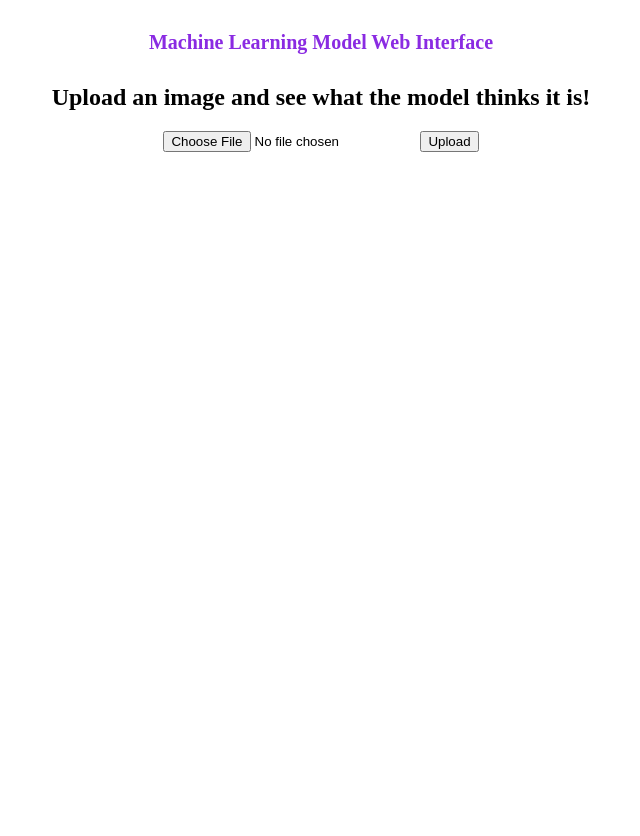
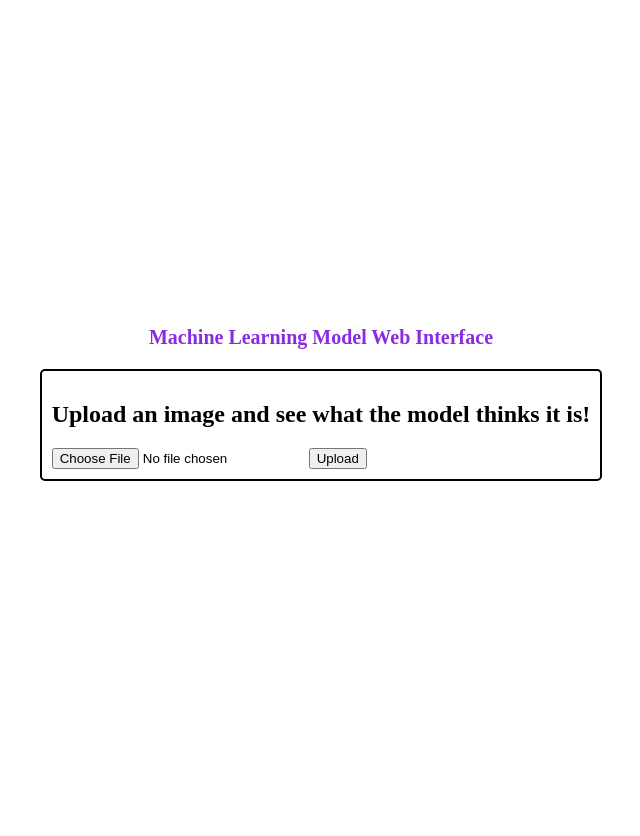
Before and after one commit to Nahjay/Hardware-Accelerated-ML, a Flask app: page / in a window 1280 px wide. Shown: the whole page, without its empty margins (319-959 px from the left). Before the commit the page ends 152 px from the top, so only its background shows below. Run offline with Flask 3, Linux system fonts and the light colour scheme.

Commit message:
wip: attempting to work in file upload

```diff
--- a/src/app.py
+++ b/src/app.py
@@ -15,8 +15,21 @@ app = Flask(
 )
 
 
-@app.route("/")
+@app.route("/", methods=["GET", "POST"])
 def index():
+    if request.method == "POST":
+        # Get the file from post request
+        f = request.files["file"]
+
+        # Save the file to ./uploads
+        basepath = os.path.dirname(__file__)
+        file_path = os.path.join(basepath, "uploads", secure_filename(f.filename))
+        f.save(file_path)
+
+        # Make prediction
+        preds = predict_class(file_path)
+        return preds
+
     return render_template("index.html")
 
 
--- a/src/web_interface/static/css/styles.css
+++ b/src/web_interface/static/css/styles.css
@@ -16,12 +16,37 @@ body {
 
 /* Customize the container div element */
 .container {
+    max-width: 800px;
+    margin: auto;
     display: flex;
     flex-direction: column;
     align-items: center;
     justify-content: center;
     padding: 10px;
     background-color: white;
+    height: 100vh;
+}
+
+.upload_content {
+    display: flex;
+    flex-direction: row;
+    align-items: center;
+    justify-content: center;
+    padding: 10px;
+    background-color: white;
+    text-align: center;
+}
+
+.upload_box {
+    display: flex;
+    flex-direction: column;
+    align-items: center;
+    justify-content: center;
+    padding: 10px;
+    background-color: white;
+    border: 2px solid black;
+    border-radius: 5px;
+    margin: 10px;
 }
 
 #title {
--- a/src/web_interface/templates/index.html
+++ b/src/web_interface/templates/index.html
@@ -4,20 +4,39 @@
 <!DOCTYPE html>
 <html lang="en">
   <head>
-        <meta charset="UTF-8">
+    <meta charset="UTF-8" />
     <title>Machine Learning Model Web Interface</title>
-        <link rel="stylesheet" href="{{ url_for('static', filename='css/styles.css', _external=True) }}">
+    <link
+      rel="stylesheet"
+      href="{{ url_for('static', filename='css/styles.css', _external=True) }}"
+    />
     <script src="{{ url_for('static', filename='js/scripts.js', _external=True) }}"></script>
   </head>
 
   <body>
     <div class="container">
       <h1 id="title">Machine Learning Model Web Interface</h1>
+      <div class="upload_box">
+        <div class="upload_container">
           <h2>Upload an image and see what the model thinks it is!</h2>
-            <form id="form" action="index.php" method="post" enctype="multipart/form-data" onsubmit="upload()">
-                <input type="file" name="file" id="file_input" onchange="file_selected()">
+
+          <form
+            id="form"
+            action="/"
+            method="post"
+            enctype="multipart/form-data"
+            onsubmit="upload()"
+          >
+            <input
+              type="file"
+              name="file"
+              id="file_input"
+              onchange="file_selected()"
+            />
             <button type="submit" name="submit">Upload</button>
           </form>
+        </div>
+      </div>
       <p id="file_name"></p>
       <div id="error_message"></div>
     </div>
```
Lines whose indentation alone changed are shown as unchanged.
